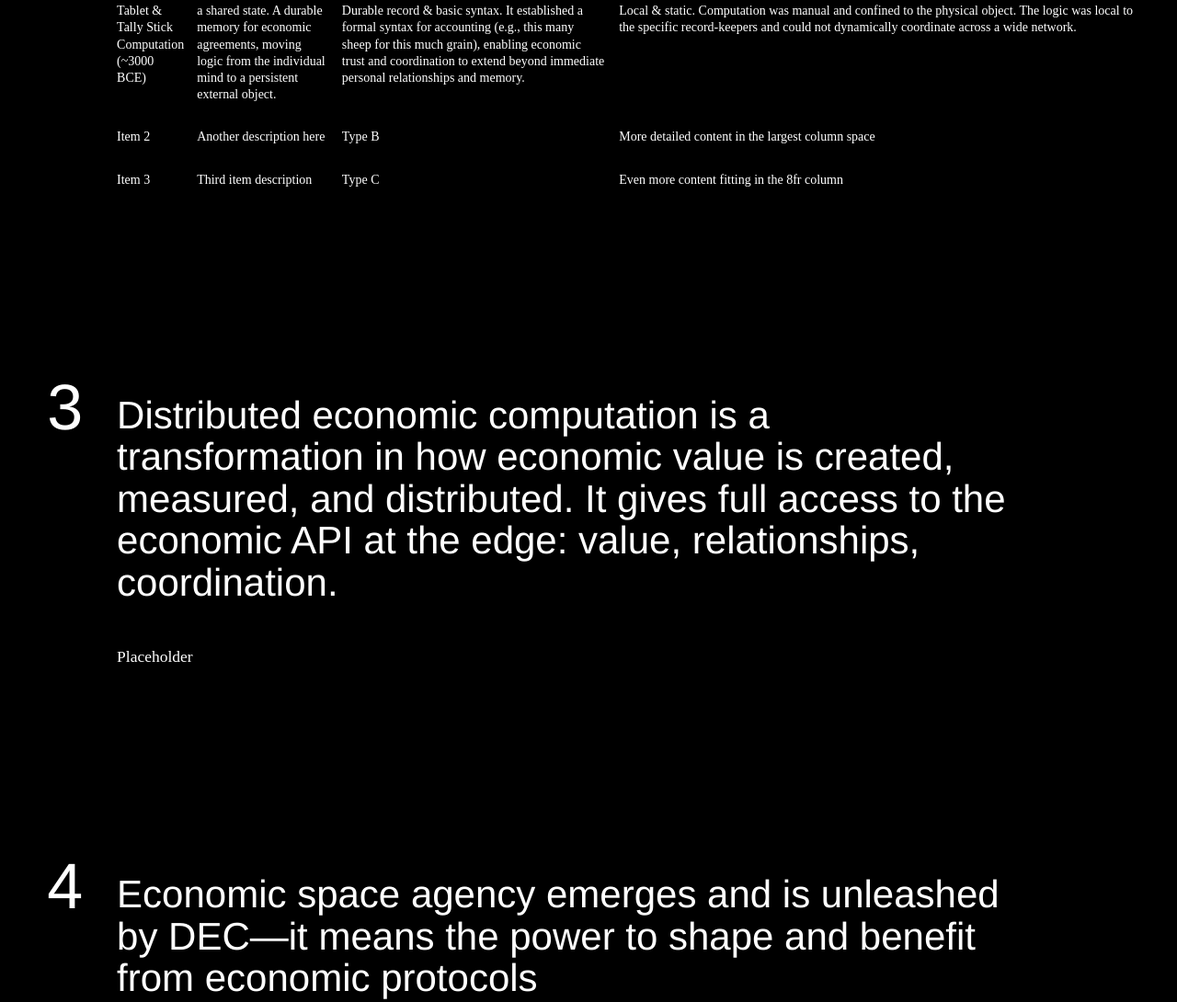
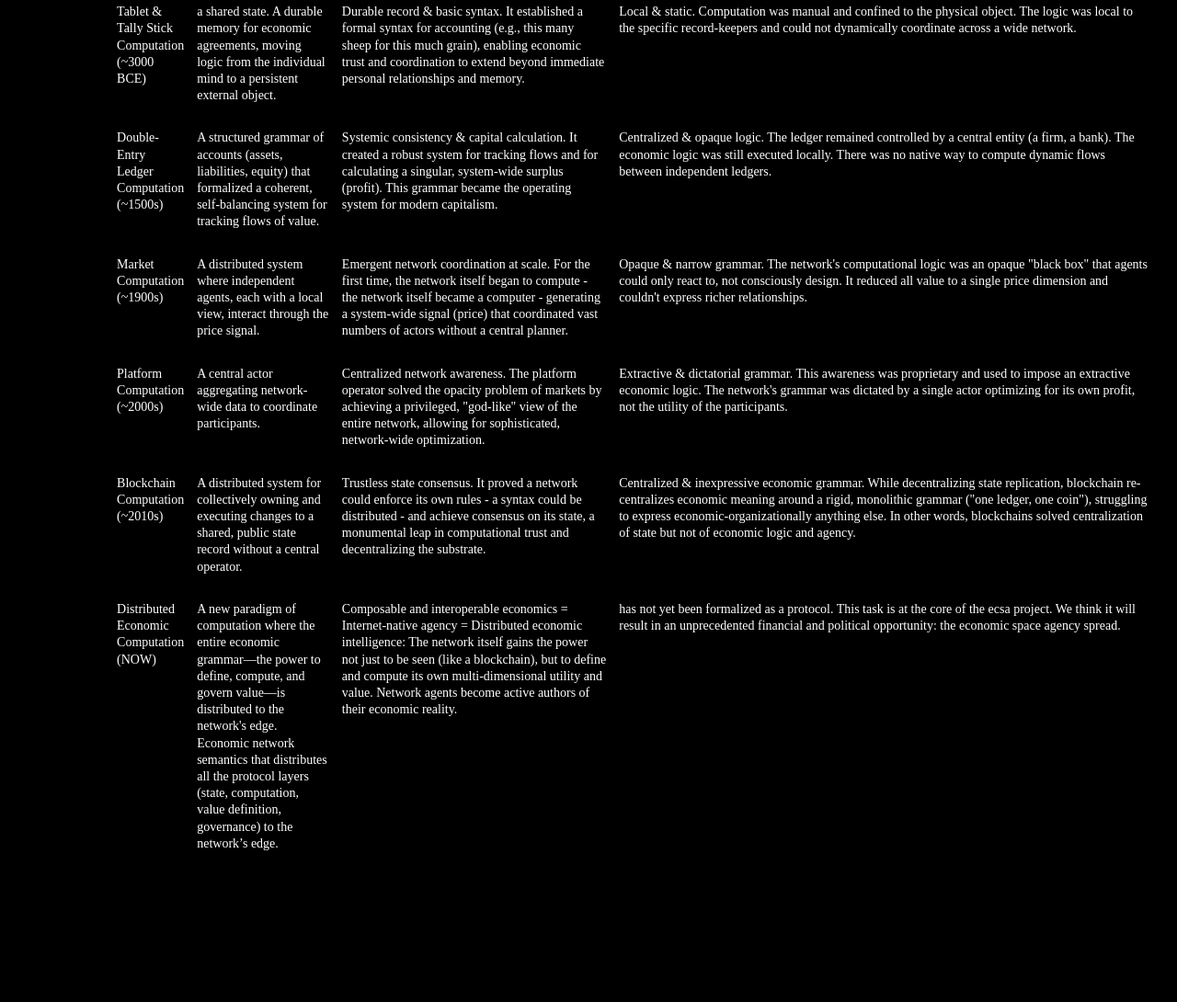
Before and after one commit to cathschmidt/xa-deck, a plain HTML site: page index.html in a window 1280 px wide. Shown: the part 1742-2832 px from the top of the page at 92% size. Drawn offline with Linux system fonts and the light colour scheme; a web font is replaced by a local one.

Commit message:
Update index.html

```diff
--- a/index.html
+++ b/index.html
@@ -29,7 +29,7 @@
                 <ul>
                     <li><strong>Ruled by numbers: </strong> Economic processes are fundamentally computational.</li>
 
-                    <li><strong>Networks compute: </strong>They coordinate according to a formal logic; a network language that defines what value is and how it is calculated, <span class="tooltip" data-tooltip="tooltip text"><em>economic protocols.</em></span></li>
+                    <li><strong>Networks compute: </strong>They coordinate according to a formal logic; a network language that defines what value is and how it is calculated, <span class="tooltip"><em>economic protocols.</em><span class="tooltip-text">tooltip text</span></span></li>
 
                     <li><strong>Distributing power: </strong>These protocols dictate how value is recorded, calculated, understood and utilized. The network computations they enable determine the outcomes, limitations, and <em>agency</em> given to participants.</li>
 
@@ -66,16 +66,34 @@
                         <td>Local & static. Computation was manual and confined to the physical object. The logic was local to the specific record-keepers and could not dynamically coordinate across a wide network.</td>
                     </tr>
                     <tr>
-                        <td>Item 2</td>
-                        <td>Another description here</td>
-                        <td>Type B</td>
-                        <td>More detailed content in the largest column space</td>
+                        <td>Double-Entry Ledger Computation (~1500s)</td>
+                        <td>A structured grammar of accounts (assets, liabilities, equity) that formalized a coherent, self-balancing system for tracking flows of value.</td>
+                        <td>Systemic consistency & capital calculation. It created a robust system for tracking flows and for calculating a singular, system-wide surplus (profit). This grammar became the operating system for modern capitalism.</td>
+                        <td>Centralized & opaque logic. The ledger remained controlled by a central entity (a firm, a bank). The economic logic was still executed locally. There was no native way to compute dynamic flows between independent ledgers.</td>
                     </tr>
                     <tr>
-                        <td>Item 3</td>
-                        <td>Third item description</td>
-                        <td>Type C</td>
-                        <td>Even more content fitting in the 8fr column</td>
+                        <td>Market Computation (~1900s)</td>
+                        <td>A distributed system where independent agents, each with a local view, interact through the price signal.</td>
+                        <td>Emergent network coordination at scale. For the first time, the network itself began to compute - the network itself became a computer - generating a system-wide signal (price) that coordinated vast numbers of actors without a central planner.</td>
+                        <td>Opaque & narrow grammar. The network's computational logic was an opaque "black box" that agents could only react to, not consciously design. It reduced all value to a single price dimension and couldn't express richer relationships.</td>
+                    </tr>
+                    <tr>
+                        <td>Platform Computation (~2000s)</td>
+                        <td>A central actor aggregating network-wide data to coordinate participants.</td>
+                        <td>Centralized network awareness. The platform operator solved the opacity problem of markets by achieving a privileged, "god-like" view of the entire network, allowing for sophisticated, network-wide optimization.</td>
+                        <td>Extractive & dictatorial grammar. This awareness was proprietary and used to impose an extractive economic logic. The network's grammar was dictated by a single actor optimizing for its own profit, not the utility of the participants.</td>
+                    </tr>
+                    <tr>
+                        <td>Blockchain Computation (~2010s)</td>
+                        <td>A distributed system for collectively owning and executing changes to a shared, public state record without a central operator.</td>
+                        <td>Trustless state consensus. It proved a network could enforce its own rules - a syntax could be distributed - and achieve consensus on its state, a monumental leap in computational trust and decentralizing the substrate.</td>
+                        <td>Centralized & inexpressive economic grammar. While decentralizing state replication, blockchain re-centralizes economic meaning around a rigid, monolithic grammar ("one ledger, one coin"), struggling to express economic-organizationally anything else. In other words, blockchains solved centralization of state but not of economic logic and agency.</td>
+                    </tr>
+                    <tr>
+                        <td>Distributed Economic Computation (NOW)</td>
+                        <td>A new paradigm of computation where the entire economic grammar—the power to define, compute, and govern value—is distributed to the network's edge. Economic network semantics that distributes all the protocol layers (state, computation, value definition, governance) to the network’s edge.</td>
+                        <td>Composable and interoperable economics = Internet-native agency = Distributed economic intelligence: The network itself gains the power not just to be seen (like a blockchain), but to define and compute its own multi-dimensional utility and value. Network agents become active authors of their economic reality.</td>
+                        <td>has not yet been formalized as a protocol. This task is at the core of the ecsa project. We think it will result in an unprecedented financial and political opportunity: the economic space agency spread.</td>
                     </tr>
                 </tbody>
             </table>
@@ -200,6 +218,11 @@
             </div>
         </section>
 
+<!-- SECTION THREE -->
+        <section id="three-whatittakes" class="card">
+            <h1>What It Takes</h1>
+        </section>
+
 <!-- SLIDE ELEVEN -->
         <section class="log-grid" id="eleven">
             <h1 class="number">11</h1>
@@ -214,10 +237,6 @@
             </div>
         </section>
 
-<!-- SECTION THREE -->
-        <section id="three-whatittakes" class="card">
-            <h1>What It Takes</h1>
-        </section>
 
 <!-- SLIDE ELEVEN -->
         <section class="log-grid" id="eleven">
@@ -247,11 +266,6 @@
             </div>
         </section>
 
-<!-- SECTION FOUR -->
-        <section id="four-the wager" class="card">
-            <h1>The Wager</h1>
-        </section>
-
 <!-- SLIDE THIRTEEN -->
         <section class="log-grid" id="thirteen">
             <h1 class="number">13</h1>
@@ -277,6 +291,12 @@
 
             </div>
         </section>
+
+<!-- SECTION FOUR -->
+        <section id="four-the wager" class="card">
+            <h1>The Wager</h1>
+        </section>
+
 
 <!-- SLIDE FIFTEEN -->
         <section class="log-grid" id="fifteen">
```
